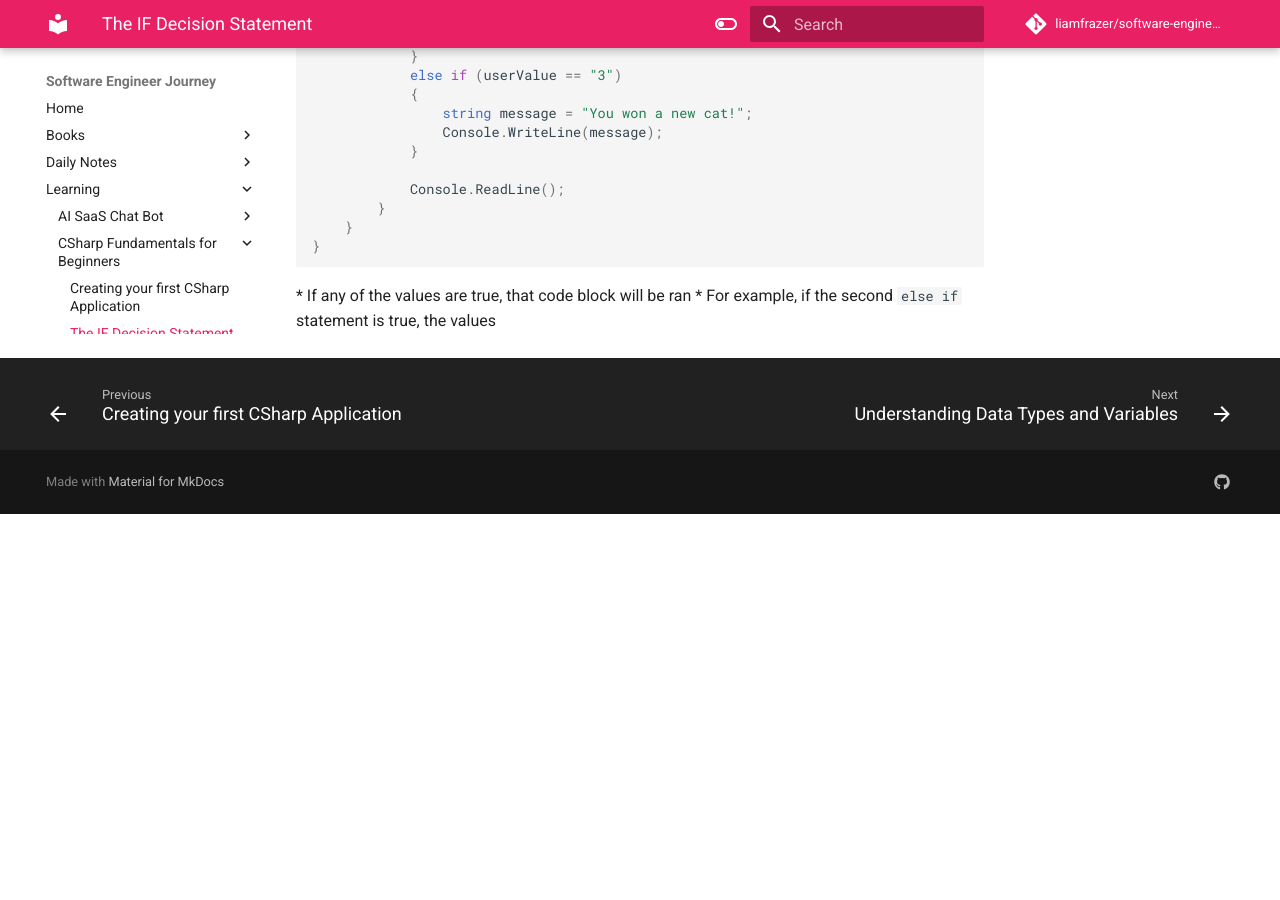
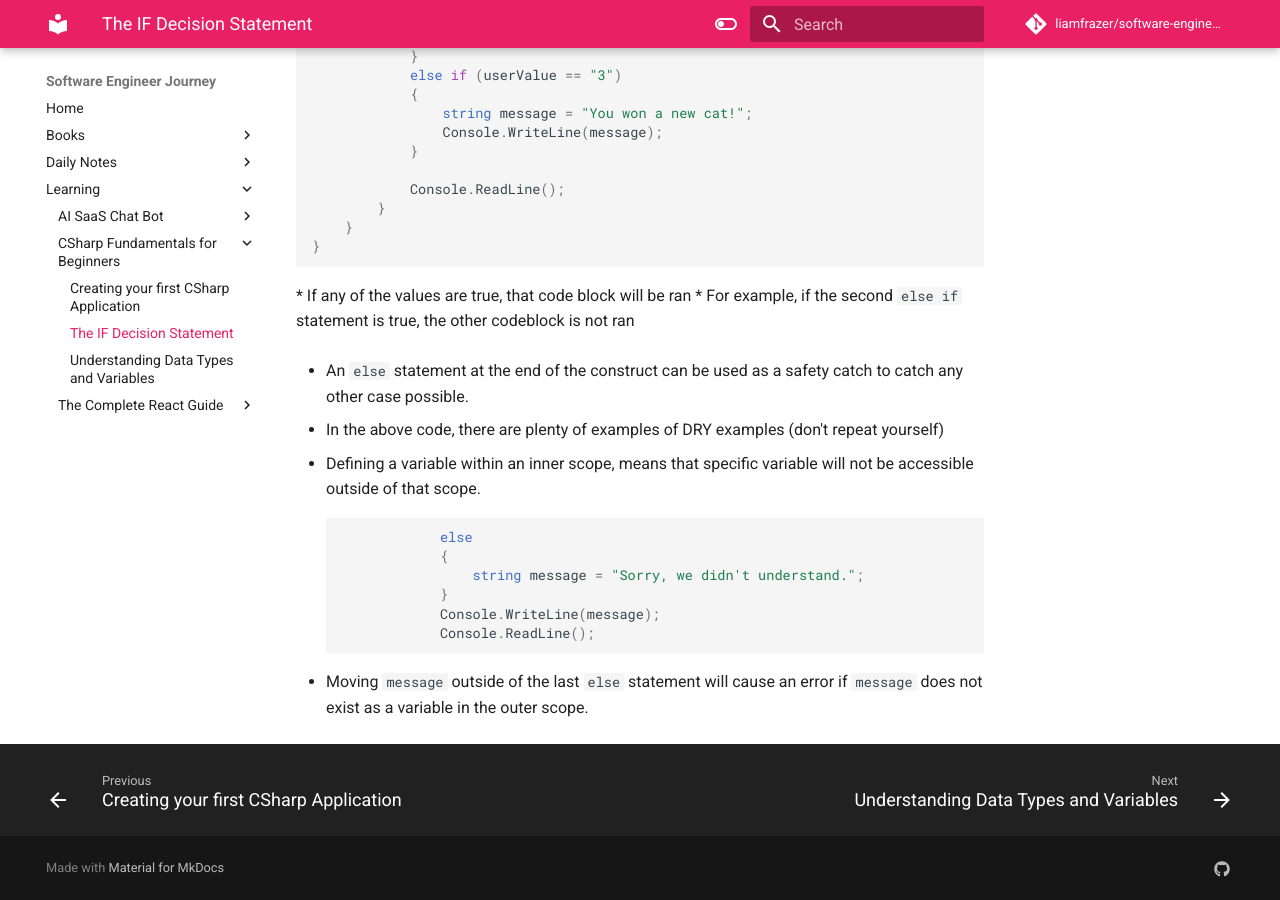
Before and after one commit to liamfrazer/software-engineer-journey, an MkDocs documentation site: the page built from docs/Learning/CSharp Fundamentals for Beginners/The IF Decision Statement.md, in a window 1280 px wide and 900 px high, scrolled down 1132 px. Built offline with MkDocs 1.6.1 and Material for MkDocs 9.7.7, drawn with Linux system fonts in a browser that asks for light colours; comment, search, counter and statistics services are not loaded; before the commit the page ends 1646 px from its top, so only the background shows below that.

Commit message:
vault backup: 2024-01-05 20:51:49

````diff
--- a/docs/Learning/CSharp Fundamentals for Beginners/The IF Decision Statement.md
+++ b/docs/Learning/CSharp Fundamentals for Beginners/The IF Decision Statement.md
@@ -68,4 +68,18 @@ namespace Program
 }
 ```
 * If any of the values are true, that code block will be ran
-* For example, if the second `else if` statement is true, the values
+* For example, if the second `else if` statement is true, the other codeblock is not ran
+
+* An `else` statement at the end of the construct can be used as a safety catch to catch any other case possible.
+
+* In the above code, there are plenty of examples of DRY examples (don't repeat yourself)
+* Defining a variable within an inner scope, means that specific variable will not be accessible outside of that scope.
+```c#
+            else
+            {
+                string message = "Sorry, we didn't understand.";
+            }
+            Console.WriteLine(message);
+            Console.ReadLine();
+```
+* Moving `message` outside of the last `else` statement will cause an error if `message` does not exist as a variable in the outer scope.
````
